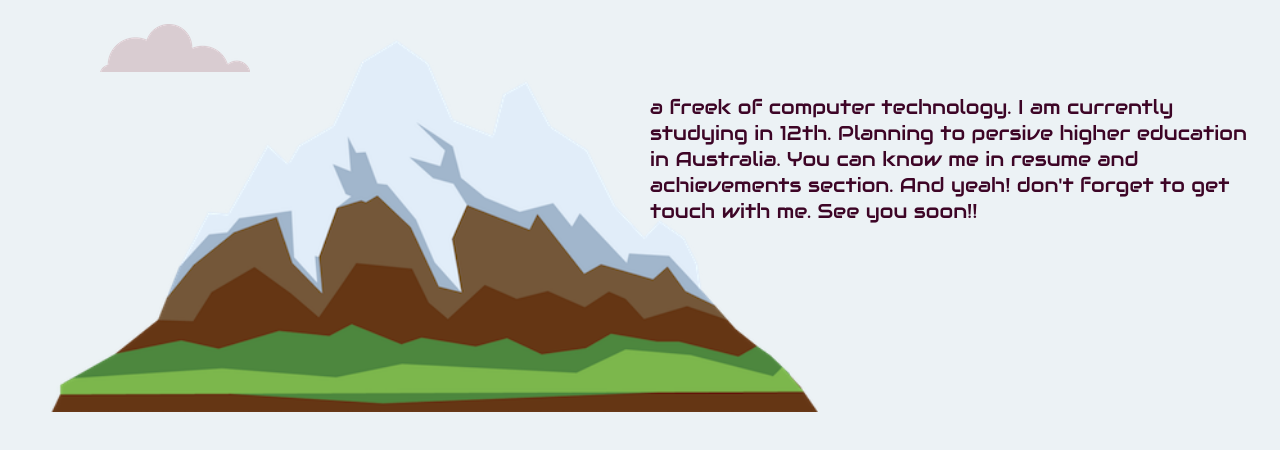
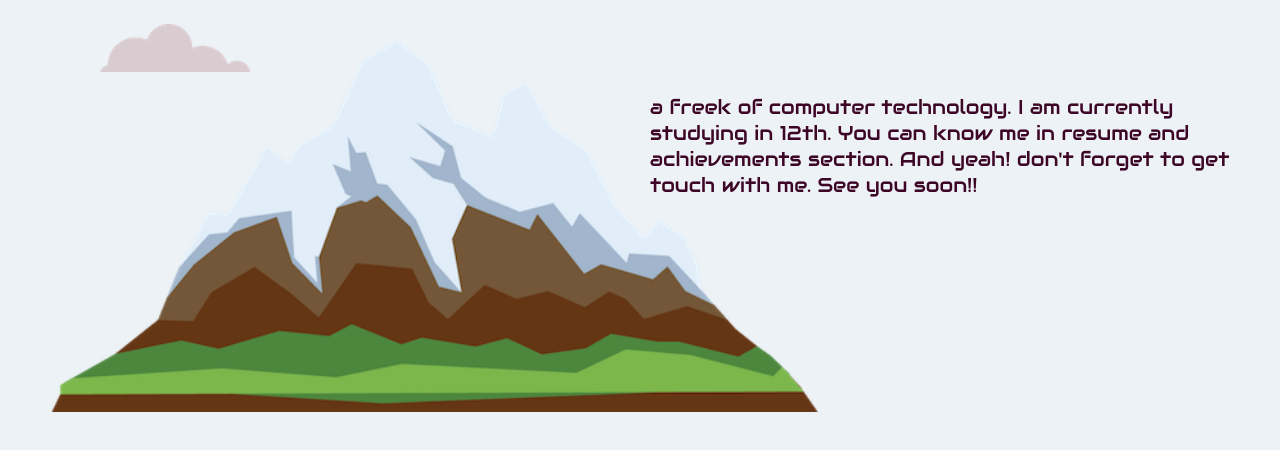
Before and after one commit to Sam-wiz/mywebsite, a plain HTML site: page index.html in a window 1280 px wide. Shown: the part 226-676 px from the top of the page. Drawn offline with Linux system fonts and the light colour scheme; a web font is replaced by a local one.

Commit message:
Just changed

```diff
--- a/index.html
+++ b/index.html
@@ -19,7 +19,7 @@
   <img class="cloud2" src="cloud.png" alt="cloud">
   <h1>I'm Samrudh</h1>
   <p>
-    a freek of computer technology. I am currently studying in 12th. Planning to persive higher education in Australia. You can know me in resume and achievements section. And yeah! don't forget to get touch with me. See
+    a freek of computer technology. I am currently studying in 12th.  You can know me in resume and achievements section. And yeah! don't forget to get touch with me. See
     you soon!!
   </p>
   <img class="mount" src="mountain.png" alt="mountain">
```
